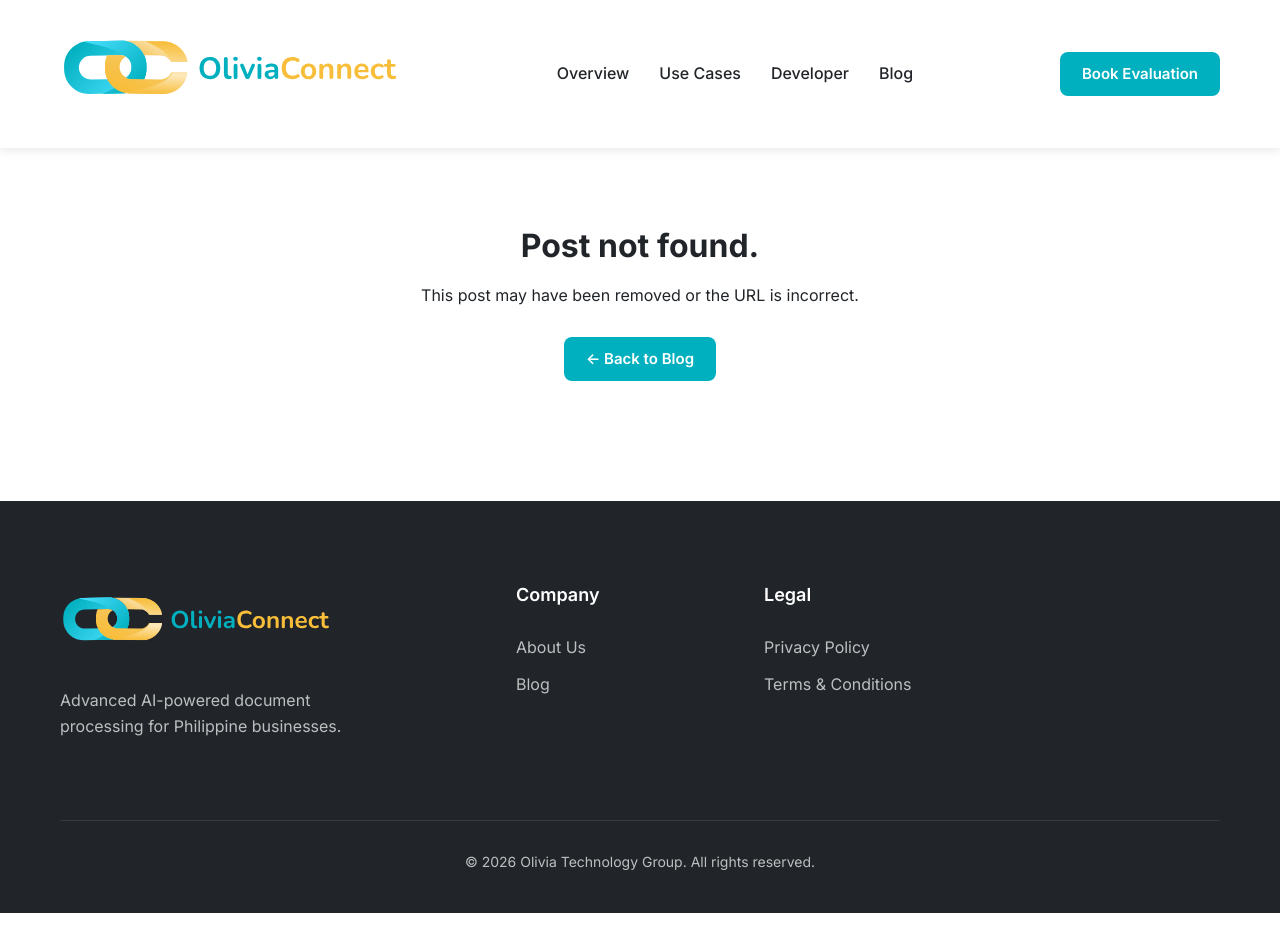
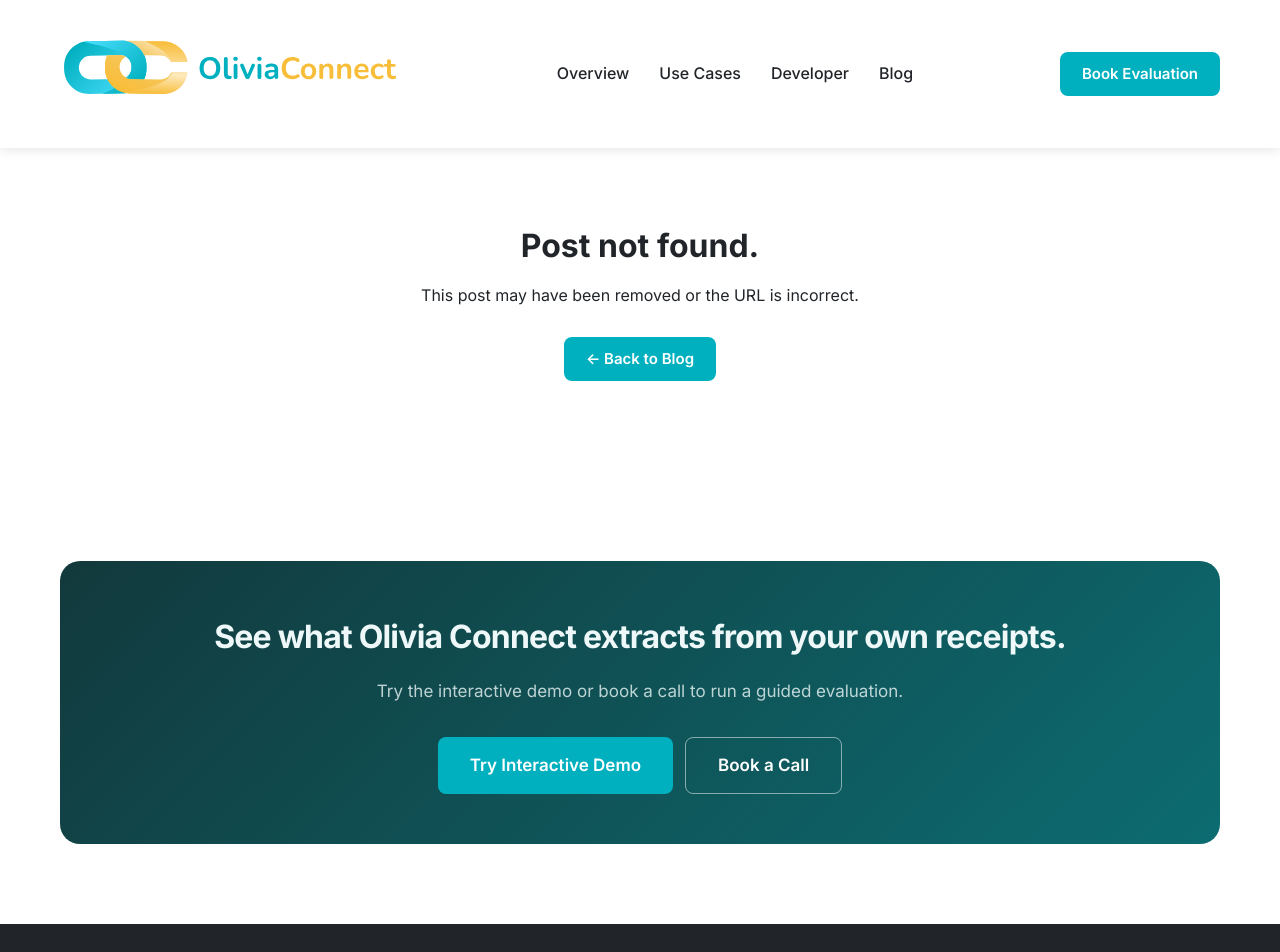
Before and after one commit to oats-tower/olivia-connect, a website: page blog-post.html in a window 1280 px wide. Shown: the top 952 px of the page. Before the commit the page ends 913 px from the top, so only its background shows below. Drawn offline with nearby package versions, Linux system fonts and the light colour scheme; no server answers.

Commit message:
add cta on blog pages

```diff
--- a/blog-post.html
+++ b/blog-post.html
@@ -15,14 +15,6 @@
   <link rel="preconnect" href="https://fonts.googleapis.com">
   <link rel="preconnect" href="https://fonts.gstatic.com" crossorigin>
   <link href="https://fonts.googleapis.com/css2?family=Inter:wght@400;500;600;700;800&family=IBM+Plex+Mono:wght@400;500&display=swap" rel="stylesheet">
-  <!-- Google tag (gtag.js) -->
-  <script async src="https://www.googletagmanager.com/gtag/js?id=G-N67CXSQ7P0"></script>
-  <script>
-    window.dataLayer = window.dataLayer || [];
-    function gtag(){dataLayer.push(arguments);}
-    gtag('js', new Date());
-    gtag('config', 'G-N67CXSQ7P0');
-  </script>
 </head>
 <body>
 
@@ -84,6 +76,19 @@
       <a href="/blog" class="btn btn-primary">← Back to Blog</a>
     </div>
   </div>
+
+  <section class="final-cta">
+    <div class="container">
+      <div class="cta-box">
+        <h2>See what Olivia Connect extracts from your own receipts.</h2>
+        <p>Try the interactive demo or book a call to run a guided evaluation.</p>
+        <div class="hero-cta">
+          <a href="/#demo" class="btn btn-primary btn-large">Try Interactive Demo</a>
+          <a href="https://ghl.theoliviaapp.com/widget/booking/OutJazttbxCxoYSykQg8" class="btn btn-outline-white btn-large" target="_blank" rel="noopener">Book a Call</a>
+        </div>
+      </div>
+    </div>
+  </section>
 
   <footer>
     <div class="container">
```
Also changed, not shown: blog.html (+13 -8 lines), index.html (+1 -9 lines).
